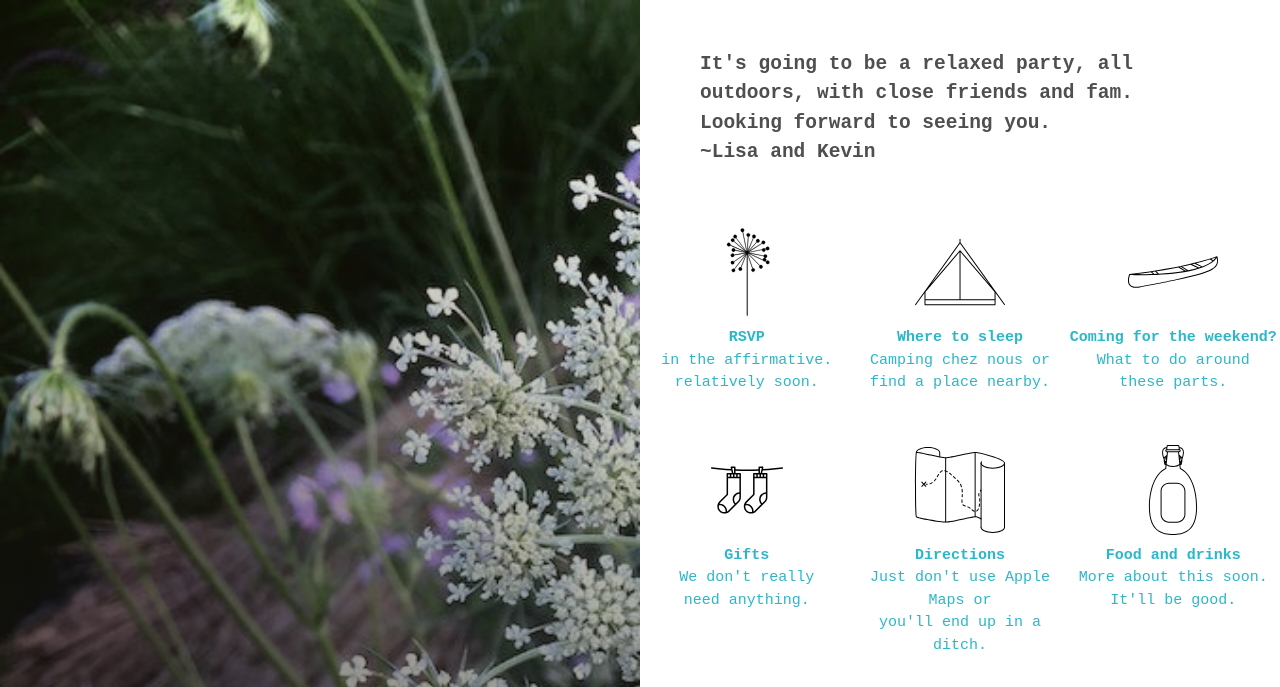
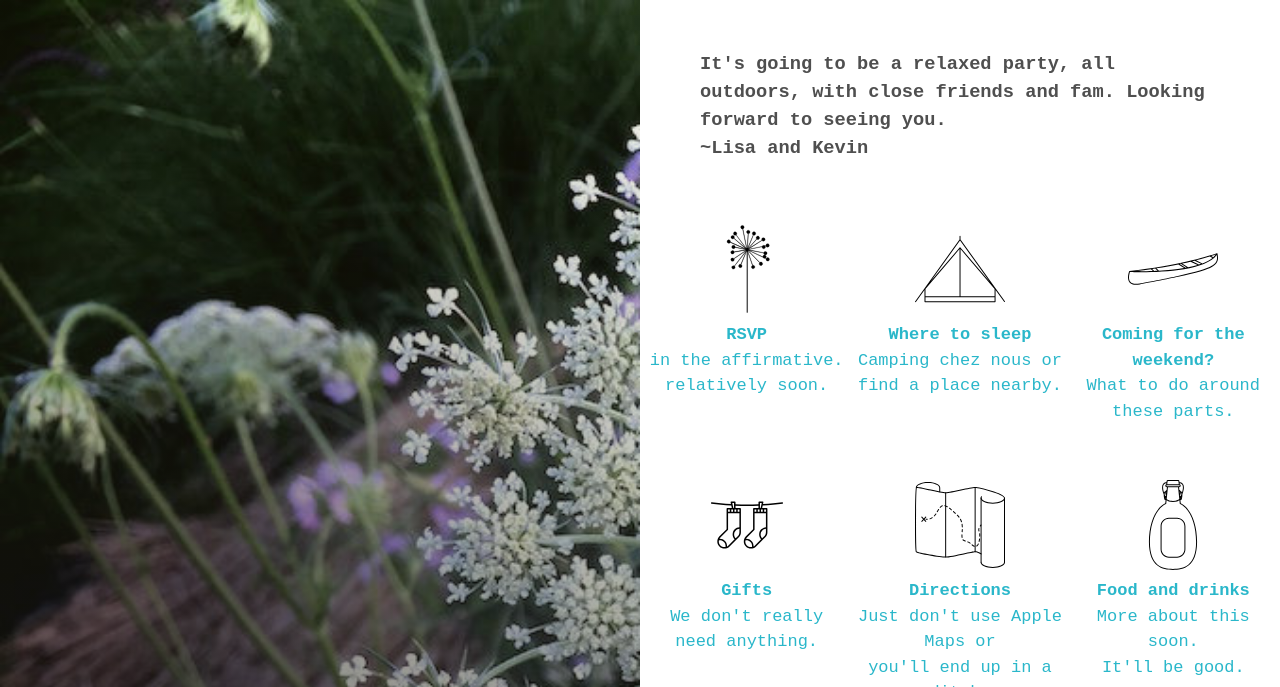
Before and after one commit to kevwalsh/carota, a Jekyll site: the page built from index.html, in a window 1280 px wide. Shown: the top 687 px of the page. Built offline with Jekyll 4.4.1, drawn with Linux system fonts in a browser that asks for light colours; grey boxes are pictures that could not be loaded.

Commit message:
responsive layout

```diff
--- a/_sass/components/_variables.scss
+++ b/_sass/components/_variables.scss
@@ -28,7 +28,7 @@
 $font-family-base:           $font-family-monospace !default;
 
 // Pixel value used to responsively scale all typography. Applied to the `<html>` element.
-$font-size-root:             15px !default;
+$font-size-root:             17px !default;
 
 $font-size-base:             $font-size-root !default;
 $font-size-lg:               $font-size-root * 1.25 !default;
--- a/_sass/pages/_layout.scss
+++ b/_sass/pages/_layout.scss
@@ -7,8 +7,7 @@
   // background: linear-gradient(135deg,  #f1da36 11%,#f1da36 11%,#fefcea 60%); /* W3C, IE10+, FF16+, Chrome26+, Opera12+, Safari7+ */
   background-position: left top;
   background-size: cover;
-  height: 100vh;
-  position: initial;
+
   width: 100%;
 
   text-align: center;
@@ -18,11 +17,14 @@
 
   @include media-query($small-screen) {
     padding: 30px;
+    text-align: left;
+    background-position: left top;
+    height: 100vh;
+    position: initial;
   }
   @include media-query($medium-screen) {
-    text-align: left;
-    background-position: left top;
-    // transition: background 1s ease;
+
+   // transition: background 1s ease;
     &:hover {
       // background: linear-gradient(25deg, rgba(20,20,20, .8), rgba(240,240,20, .2)), url("../img/photo-daucus.jpg"); //url("../img/photo-daucus.jpg")
       // background-position: center top;
@@ -130,7 +132,7 @@
   color: #4f4f4f;
   // background: $white;
   font-weight: bold;
-  font-size: 1.3em;
+  font-size: 1.1em;
   transition: background-color 0.5s ease;
   &:hover {
     background-color: $white;
--- a/_sass/pages/_post.scss
+++ b/_sass/pages/_post.scss
@@ -2,11 +2,13 @@
 
 
 .post-listing {
-  height: 100vh;
-  overflow-y: scroll;
-  overflow-x: hidden;
-  position: initial;
-  top: 0;
+  @media (min-width: $medium-screen) {
+    height: 100vh;
+    overflow-y: scroll;
+    overflow-x: hidden;
+    position: initial;
+    top: 0;
+  }
   .post {
     a {
       padding: 0;
```
Also changed, not shown: _posts/2016-01-06-rsvp.md (+1 -1 lines).
